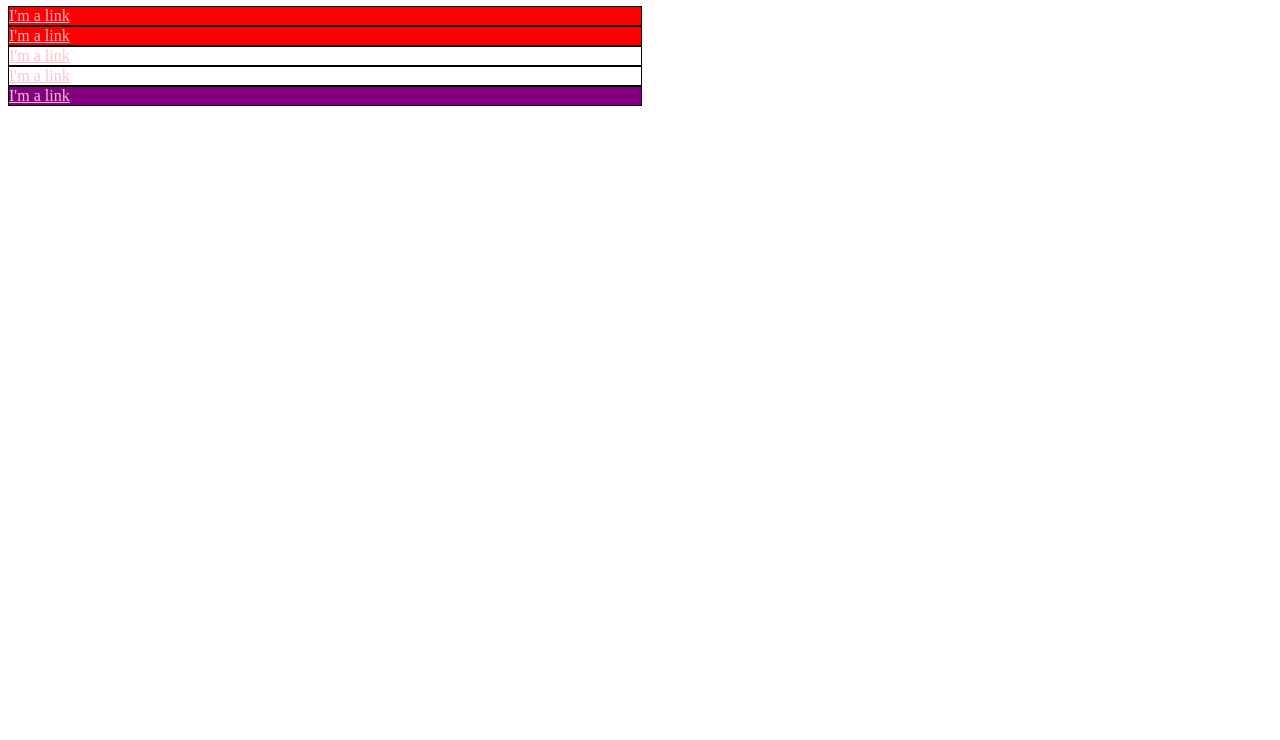
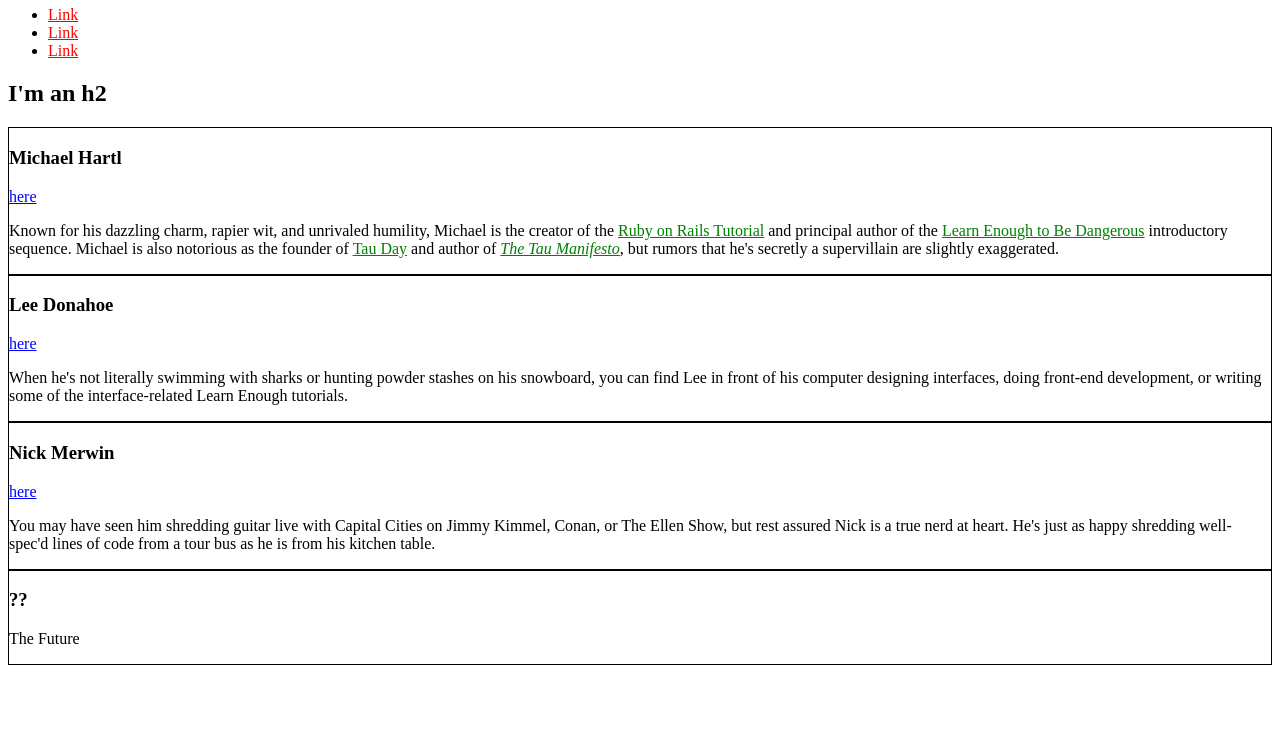
Before and after one commit to Macrish/Sample_CSS, a plain HTML site: page index.html in a window 1280 px wide. Shown: the part 60-800 px from the top of the page. Drawn offline with Linux system fonts and the light colour scheme.

Commit message:
chane text color <a>

```diff
--- a/index.html
+++ b/index.html
@@ -6,47 +6,81 @@
     a {
       color: red;
     }
-    #exec-bio {
-      background-color: lightgray;
-    }
     .bio-box {
       border: 1px solid black;
     }
     .bio-box a {
-      color: pink;    }
-    .red {
-      background: red;
+      color: green;
     }
-   .red {
-      background: purple;
+    a.social-link {
+      color: blue;
     }
-    .alert {
-      background: red;
+   .bio-copy a {
+      color: green;
     }
-    #exec-bio.alert {
-    background: red;
-    }
-    .bio-box {
-      width: 50%;
+    .social-link {
+      color: blue;
     }
   </style>
 </head>
 <body>
-<h1>Game with bio-boxes</h1>
-  <div id="exec-bio" class="bio-box alert">
-    <a href="http://example.com/">I'm a link</a>
+    <h1>I'm an h1</h1>
+    <ul>
+      <li>
+        <a href="http://twitter.com/mhartl" >Link</a>
+      </li>
+      <li>
+        <a href="http://twitter.com/leedonahoe">Link</a>
+      </li>
+      <li>
+        <a href="http://twitter.com/nickmerwin">Link</a>
+      </li>
+    </ul>
+    <h2>I'm an h2</h2>
+    <div class="bio-box">
+      <h3>Michael Hartl</h3>
+      <a href="http://twitter.com/mhartl" class="social-link">here</a>
+      <div class="bio-copy">
+        <p>
+          Known for his dazzling charm, rapier wit, and unrivaled humility,
+          Michael is the creator of the
+          <a href="http://railstutorial.org/">Ruby on Rails
+          Tutorial</a> and principal author of the
+          <a href="https://learnenough.com/">
+          Learn Enough to Be Dangerous</a> introductory sequence. Michael
+          is also notorious as the founder of
+          <a href="http://tauday.com/">Tau Day</a> and author of
+          <a href="http://tauday.com/tau-manifesto"><em>The Tau
+          Manifesto</em></a>, but rumors that he's secretly a supervillain
+          are slightly exaggerated.
+        </p>
       </div>
-  <div class="bio-box alert">
-    <a href="http://example.com/">I'm a link</a>
     </div>
     <div class="bio-box">
-    <a href="http://example.com/">I'm a link</a>
+      <h3>Lee Donahoe</h3>
+       <a href="http://twitter.com/leedonahoe"  class="social-link">here</a>
+      <p>
+        When he's not literally swimming with sharks or hunting powder stashes on
+        his snowboard, you can find Lee in front of his computer designing
+        interfaces, doing front-end development, or writing some of the
+        interface-related Learn Enough tutorials.
+      </p>
     </div>
     <div class="bio-box">
-    <a href="http://example.com/">I'm a link</a>
+      <h3>Nick Merwin</h3>
+      <a href="http://twitter.com/nickmerwin" class="social-link">here</a>
+      <p>
+        You may have seen him shredding guitar live with Capital Cities on Jimmy
+        Kimmel, Conan, or The Ellen Show, but rest assured Nick is a true nerd at
+        heart. He's just as happy shredding well-spec'd lines of code from a tour
+        bus as he is from his kitchen table.
+      </p>
     </div>
-  <div class="bio-box red">
-    <a href="http://example.com/">I'm a link</a>
+    <div class="bio-box">
+      <h3>??</h3>
+      <p>
+        The Future
+      </p>
     </div>
 </body>
 </html>
```
Lines whose indentation alone changed are shown as unchanged.
